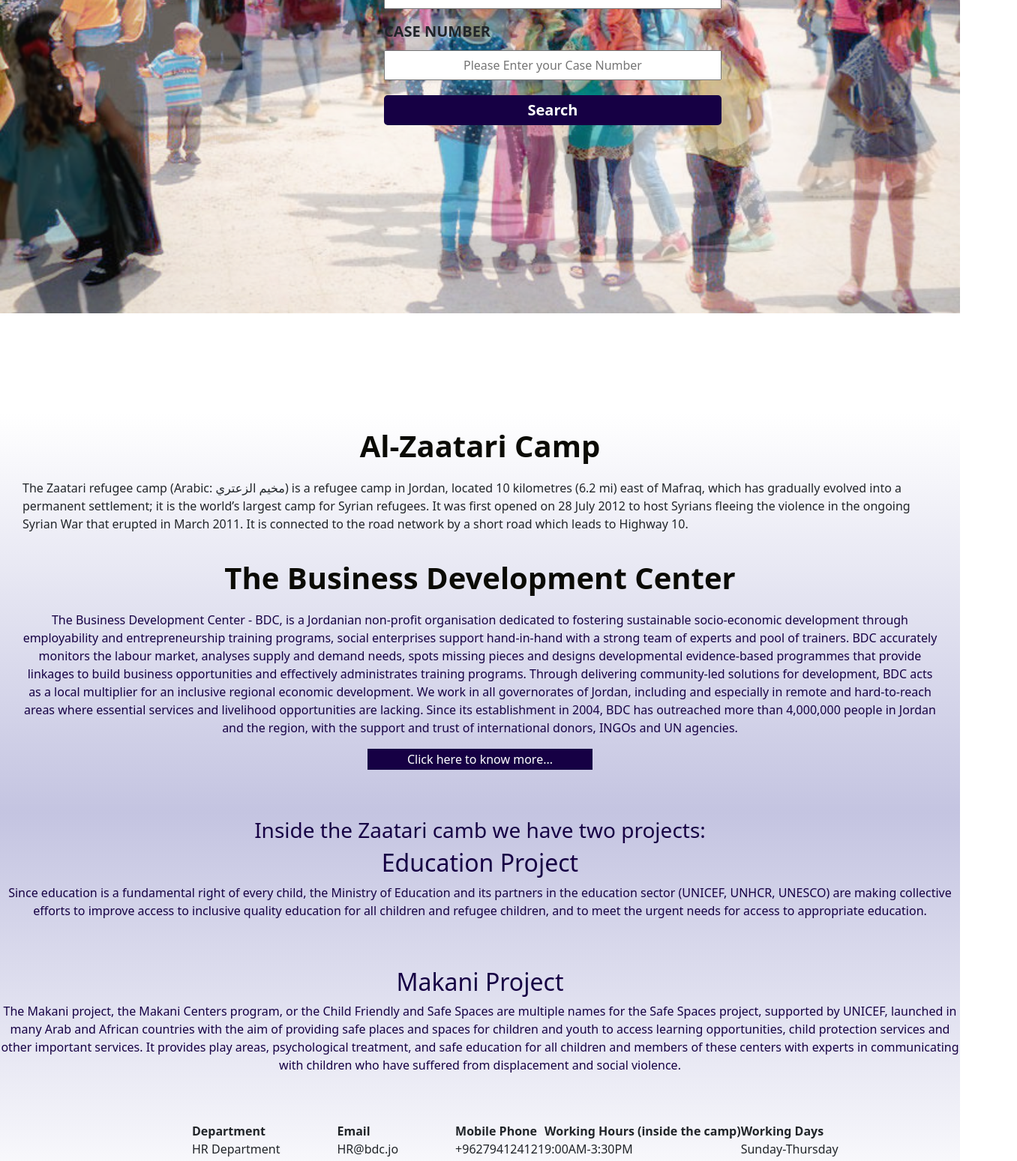
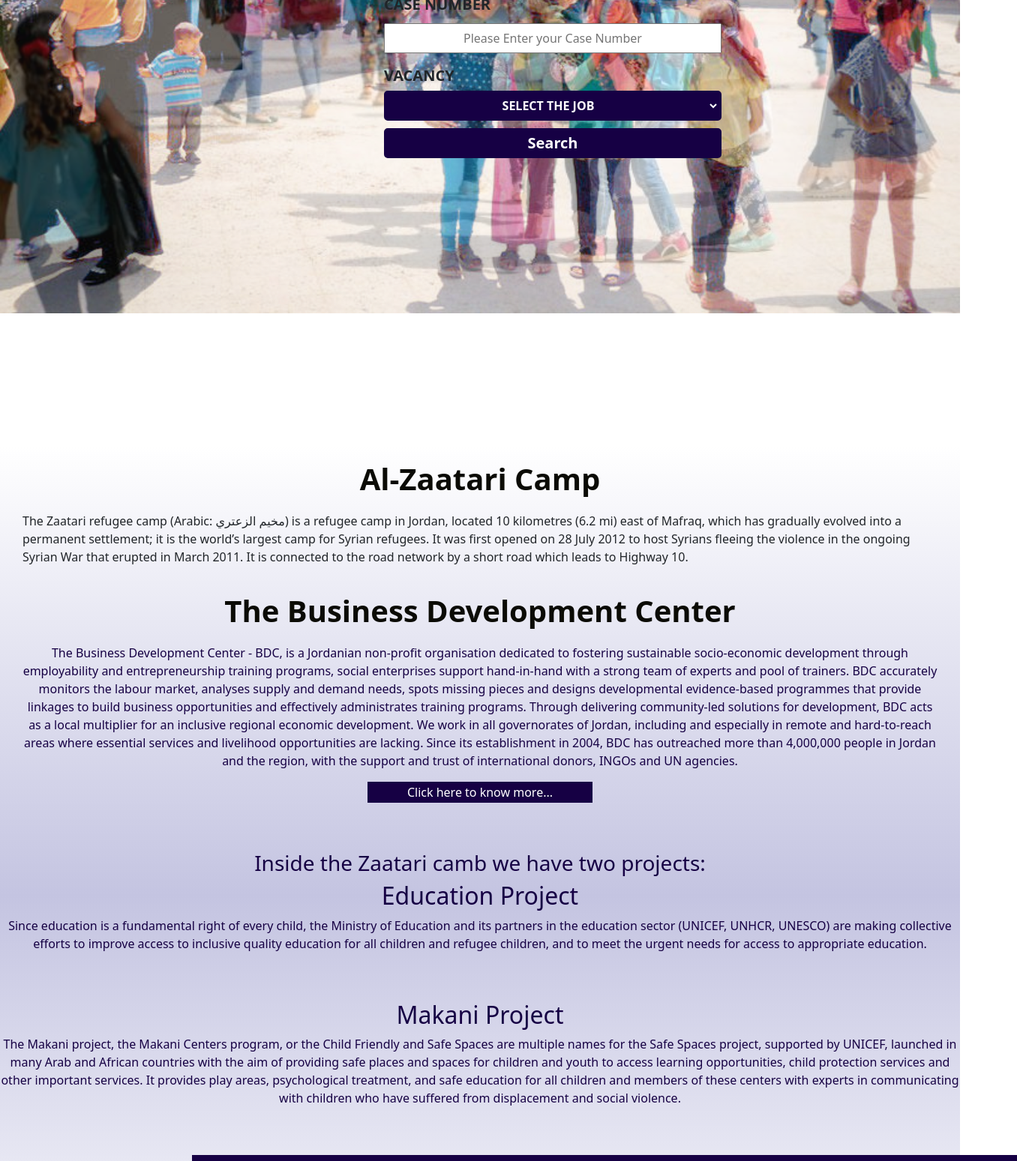
Before and after one commit to Islamykh/HR-Website, a plain HTML site: page Pages/Home.html in a window 1280 px wide. Shown: the part 520-2069 px from the top of the page at 75% size, 1356 px wide, since content can reach past the window. Drawn offline with nearby package versions, Linux system fonts and the light colour scheme; some packages are replaced by stand-ins of ours; a script that the page names is missing.

Commit message:
final editing

```diff
--- a/Css/homepage.css
+++ b/Css/homepage.css
@@ -149,3 +149,35 @@ body{
 .footer{
     margin-top: 0;
 }
+.droplist{
+    width: 450px;
+    height: 40px;
+    border: 3px solid rgb(22, 0, 68);
+    border-radius: 5px;
+    background-color: rgb(22, 0, 68);
+    color: white;
+    text-align: center;
+    font-weight: bold;
+}
+table{
+    border: 2px rgb(22, 0, 68) solid;
+    width: 1100px;
+}
+tr{
+    border: 2px rgb(22, 0, 68) solid;
+    text-align: center;
+    height: 50px;
+
+
+}
+td{
+    border: 2px rgb(22, 0, 68) solid;
+    text-align: center;
+
+}
+th{
+    border: 2px rgb(22, 0, 68) solid;
+    text-align: center;
+    background-color: rgb(22, 0, 68);
+    color: white;
+}
--- a/Css/startpage.css
+++ b/Css/startpage.css
@@ -15,11 +15,7 @@
     grid-area: body;
 
 }
-header img{
-    width: 150px;
-    margin-right: 0%;
-    margin-top: 0;
-}
+
 
  .NavBar{
     display: flex;
@@ -27,6 +23,9 @@ header img{
     align-items: center;
     grid-area: navbar;
     padding: 0% auto;
+    width: 100%;
+    margin-left: 20px;
+    margin-top: 50px;
 }
 .navlist li a{
     color: white;
--- a/JS/home.js
+++ b/JS/home.js
@@ -1,5 +1,6 @@
 
 function clicked(){
+
 
 swal.fire({
   title: 'Loading Search',
--- a/Pages/Home.html
+++ b/Pages/Home.html
@@ -12,15 +12,13 @@
 
 
     <div class="NavBar">
-      <header> <a href="#"> <img src="../Media/99.jpeg"></a></header>
       <ul class="navlist">
         <li> <a href="Home.html" > Home</a></li>
         <li> <a href="../Pages/jobs.html"> Our Jobs</a></li>
         <li> <a href="../Pages/signup.html"> SignUp</a></li>
         <ul class="nav nav-tabs">
            <li class="nav-item">
-            <button type="button" class="SignIn" data-bs-toggle="modal" data-bs-target="#exampleModal"> Login</button>
-
+            <button type="button" class="SignIn" data-bs-toggle="modal" data-bs-target="#exampleModal" > Login</button>
             <div class="modal fade" id="exampleModal" tabindex="-1" aria-labelledby="exampleModalLabel" aria-hidden="true">
               <div class="modal-dialog">
                 <div class="modal-content">
@@ -46,6 +44,7 @@
                   </div>
                 </div>
               </div>
+
           </li>
       </ul>
     </div>
@@ -62,6 +61,15 @@
             <input type="number" placeholder="Please Enter Your ID"> <br>
             <label for="text">Case number</label><br>
             <input type="text" placeholder="Please Enter your Case Number"><br>
+            <label for="text">Vacancy </label><br>
+            <select class="droplist">
+              <option > SELECT THE JOB</option>
+              <option > Security Guard</option>
+              <option value="">Cleaner</option>
+              <option value="">Data Entry</option>
+              <option value="">SAT</option>
+              <option value="">Warehous Assistant</option>
+            </select>
 
           </form>
           <button class="search" onclick="clicked()">  Search</button>
```
Also changed, not shown: JS/signup.js (added, +16 -0 lines), Pages/jobs.html (+0 -1 lines), Pages/signup.html (+4 -6 lines).
